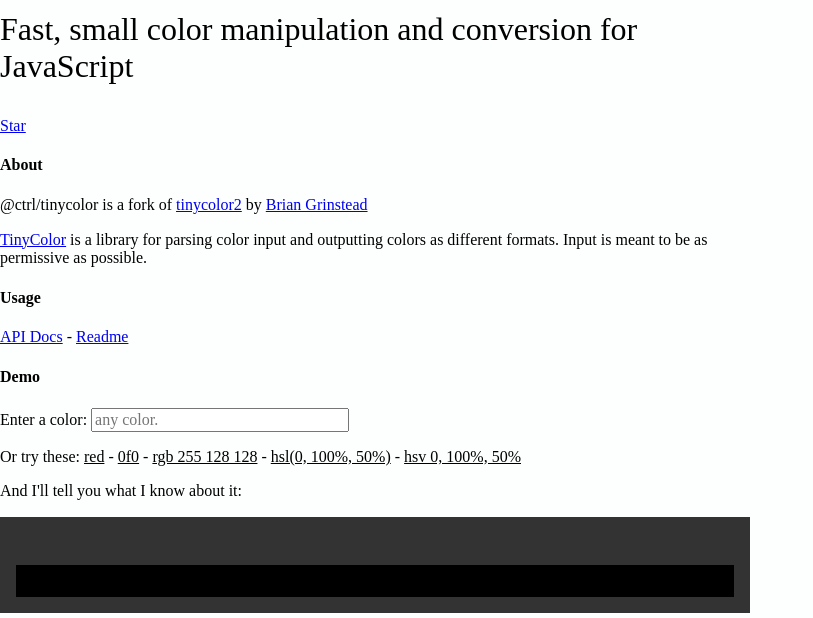
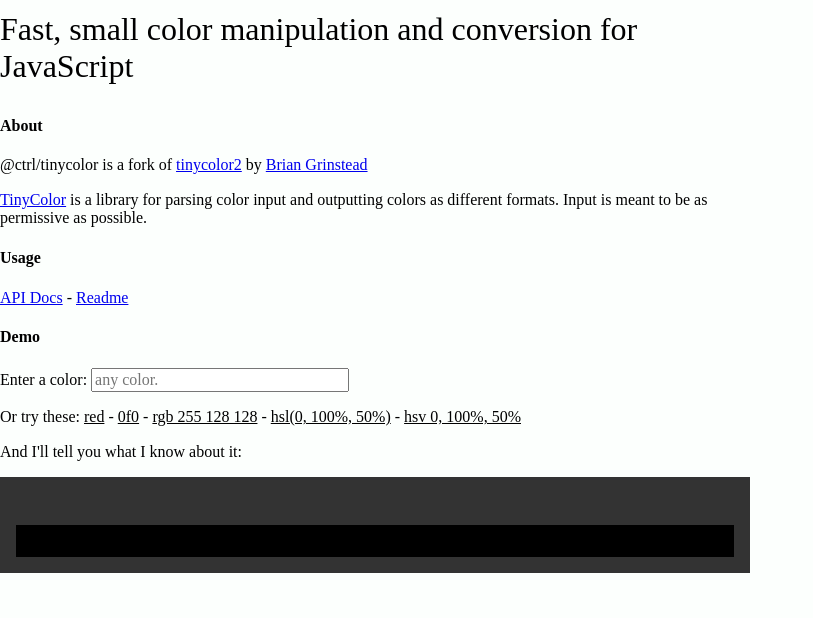
Before and after one commit to scttcper/tinycolor, a website with bundled scripts: page demo/public/index.html in a window 1280 px wide. Shown: the part 130-748 px from the top of the page, without its empty margins (0-813 px from the left). Built offline with nearby package versions, Linux system fonts and the light colour scheme; a small style sheet from the web is missing.

Commit message:
docs: remove github button

```diff
--- a/demo/public/index.html
+++ b/demo/public/index.html
@@ -100,10 +100,6 @@
         </h1>
         <p class="lead">Fast, small color manipulation and conversion for JavaScript</p>
 
-        <!-- Place this tag where you want the button to render. -->
-        <div style="margin-bottom: 1em">
-          <a class="github-button" href="https://github.com/typectrl/tinycolor" data-show-count="true" aria-label="Star typectrl/tinycolor on GitHub">Star</a>
-        </div>
         <h4>About</h4>
         <p>
           @ctrl/tinycolor is a fork of <a href="https://github.com/bgrins/TinyColor">tinycolor2</a> by <a href="https://github.com/bgrins">Brian Grinstead</a>
@@ -243,7 +239,6 @@
   </div>
 
   <script src="bundle.js"></script>
-  <script async defer src="https://buttons.github.io/buttons.js"></script>
 </body>
 
 </html>
```
